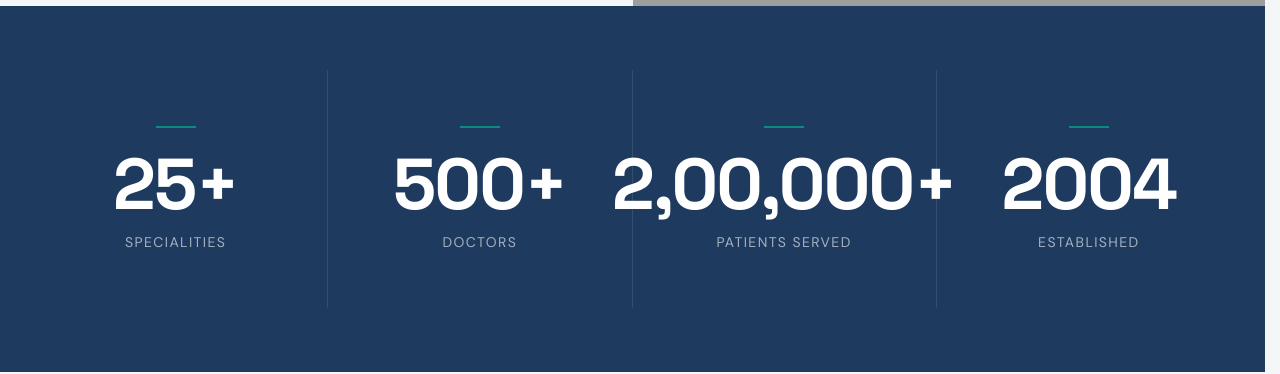
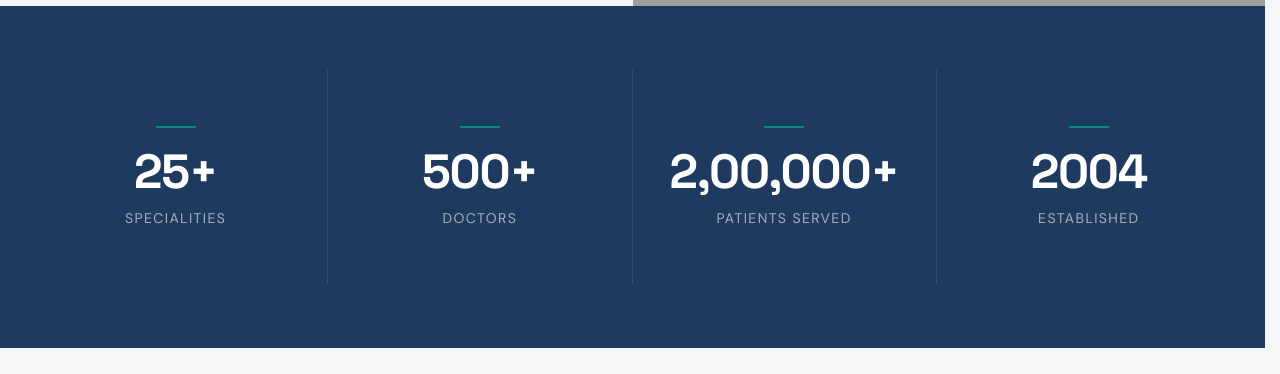
Before and after one commit to corecreators911/Novara, a React (Vite) app: page / in a window 1280 px wide. Shown: the part 794-1168 px from the top of the page. Built offline with nearby package versions, Linux system fonts and the light colour scheme; grey boxes are pictures that could not be loaded.

Commit message:
Responsiveness fixes

```diff
--- a/src/components/layout/Navbar.jsx
+++ b/src/components/layout/Navbar.jsx
@@ -104,7 +104,8 @@ const Navbar = () => {
               initial={{ opacity: 0 }}
               animate={{ opacity: 1 }}
               exit={{ opacity: 0 }}
-              transition={{ duration: 0.2 }}
+              transition={{ duration: 0.2, ease: [0.25, 0.1, 0.25, 1] }}
+              style={{ willChange: 'opacity' }}
               className="fixed inset-0 bg-black/50 z-[60] lg:hidden"
               onClick={() => setMobileMenuOpen(false)}
             />
@@ -112,7 +113,8 @@ const Navbar = () => {
               initial={{ x: "100%" }}
               animate={{ x: 0 }}
               exit={{ x: "100%" }}
-              transition={{ duration: 0.3, ease: "easeOut" }}
+              transition={{ duration: 0.3, ease: [0.32, 0.72, 0, 1] }}
+              style={{ willChange: 'transform', backfaceVisibility: 'hidden' }}
               className="fixed top-0 right-0 bottom-0 w-[80%] max-w-[320px] bg-novara-primary z-[70] p-6 flex flex-col lg:hidden overflow-y-auto"
             >
               <div className="flex justify-end mb-8">
--- a/src/components/ui/StatCounter.jsx
+++ b/src/components/ui/StatCounter.jsx
@@ -40,7 +40,7 @@ export function StatCounter({ target, suffix, label, duration = 2 }) {
   return (
     <div ref={ref} className="flex flex-col items-center">
       <div className="w-10 h-[2px] bg-novara-accent mb-5" />
-      <span className="font-['Space_Grotesk'] text-4xl sm:text-5xl md:text-7xl font-bold text-white leading-none tracking-tight">
+      <span className="font-['Space_Grotesk'] text-4xl sm:text-5xl md:text-6xl lg:text-4xl xl:text-5xl 2xl:text-7xl font-bold text-white leading-none tracking-tight">
         <motion.span>{formattedValue}</motion.span>{suffix}
       </span>
       <span className="font-DM_Sans text-sm text-white/60 tracking-widest uppercase mt-3">
--- a/src/pages/Home.jsx
+++ b/src/pages/Home.jsx
@@ -14,7 +14,7 @@ import { StatCounter } from '../components/ui/StatCounter';
 const HeroSection = () => (
   <section className="relative min-h-screen flex items-center bg-novara-bg m-0 p-0 -mt-[100px] pt-[100px]">
     <div className="container mx-auto px-4 md:px-6 grid lg:grid-cols-2 items-center z-10 relative m-0 p-0">
-      <div className="max-w-2xl text-center lg:text-left relative z-20">
+      <div className="max-w-2xl mx-auto lg:mx-0 w-full text-center lg:text-left relative z-20">
         <Badge className="mb-6 mx-auto lg:mx-0">India's Premier Multispeciality Care</Badge>
         <h1 className="font-DM_Serif_Display text-novara-text text-4xl md:text-5xl lg:text-7xl leading-[1.08] tracking-tight mb-6 lg:text-white">
           <span className="lg:hidden">Where Expertise Meets Compassion</span>
@@ -61,16 +61,16 @@ const TrustStatsSection = () => (
   <section className="bg-novara-primary py-16">
     <div className="container mx-auto px-4 md:px-6">
       <div className="grid grid-cols-1 sm:grid-cols-2 lg:grid-cols-4 gap-y-12 lg:gap-0">
-        <div className="lg:py-14 lg:border-r lg:border-white/10">
+        <div className="lg:py-14 lg:px-4 lg:border-r lg:border-white/10">
           <StatCounter target={25} suffix="+" label="Specialities" duration={1.8} />
         </div>
-        <div className="lg:py-14 lg:border-r lg:border-white/10">
+        <div className="lg:py-14 lg:px-4 lg:border-r lg:border-white/10">
           <StatCounter target={500} suffix="+" label="Doctors" duration={2.0} />
         </div>
-        <div className="lg:py-14 lg:border-r lg:border-white/10">
+        <div className="lg:py-14 lg:px-4 lg:border-r lg:border-white/10">
           <StatCounter target={200000} suffix="+" label="Patients Served" duration={2.2} />
         </div>
-        <div className="lg:py-14">
+        <div className="lg:py-14 lg:px-4">
           <StatCounter target={2004} suffix="" label="Established" duration={2.4} />
         </div>
       </div>
```
